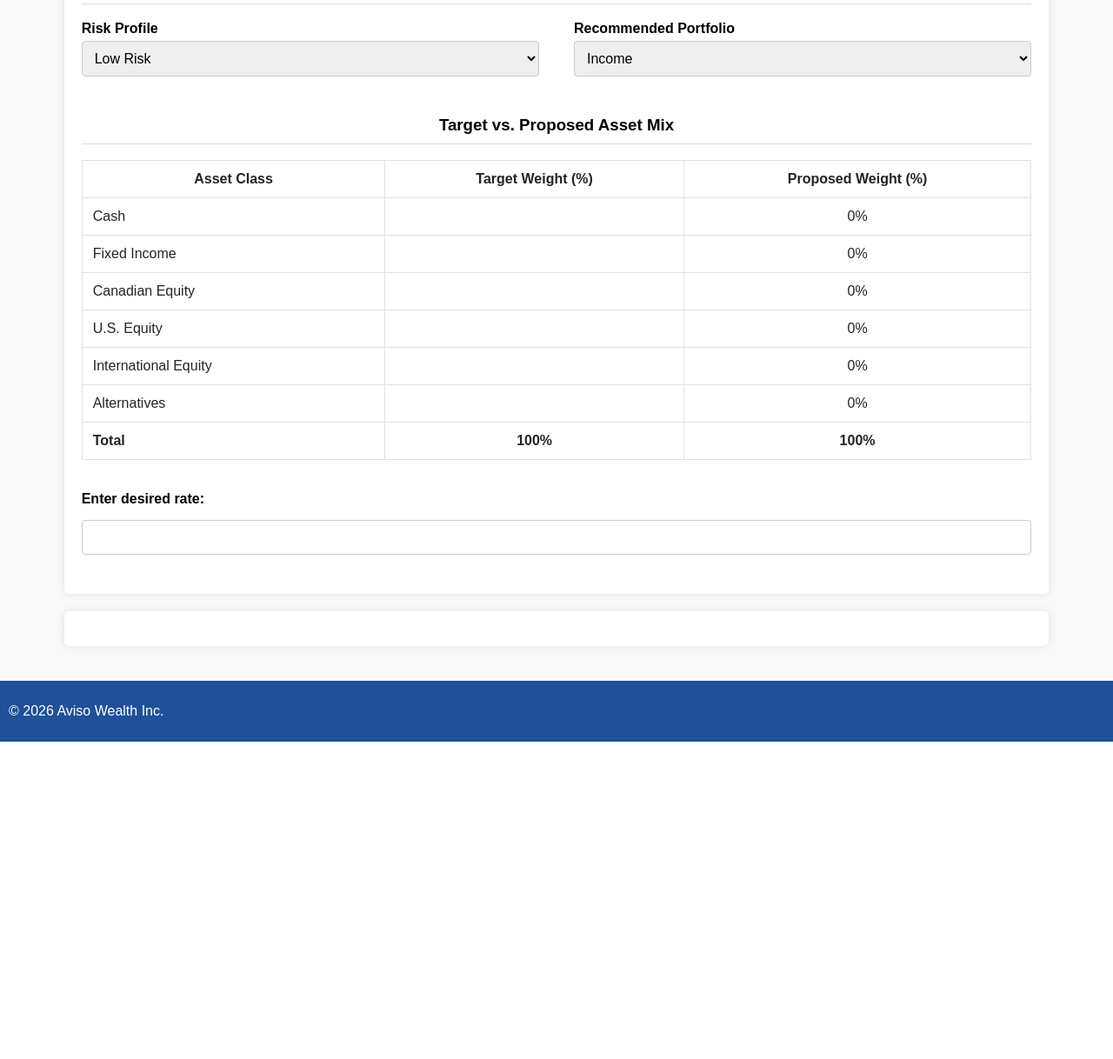
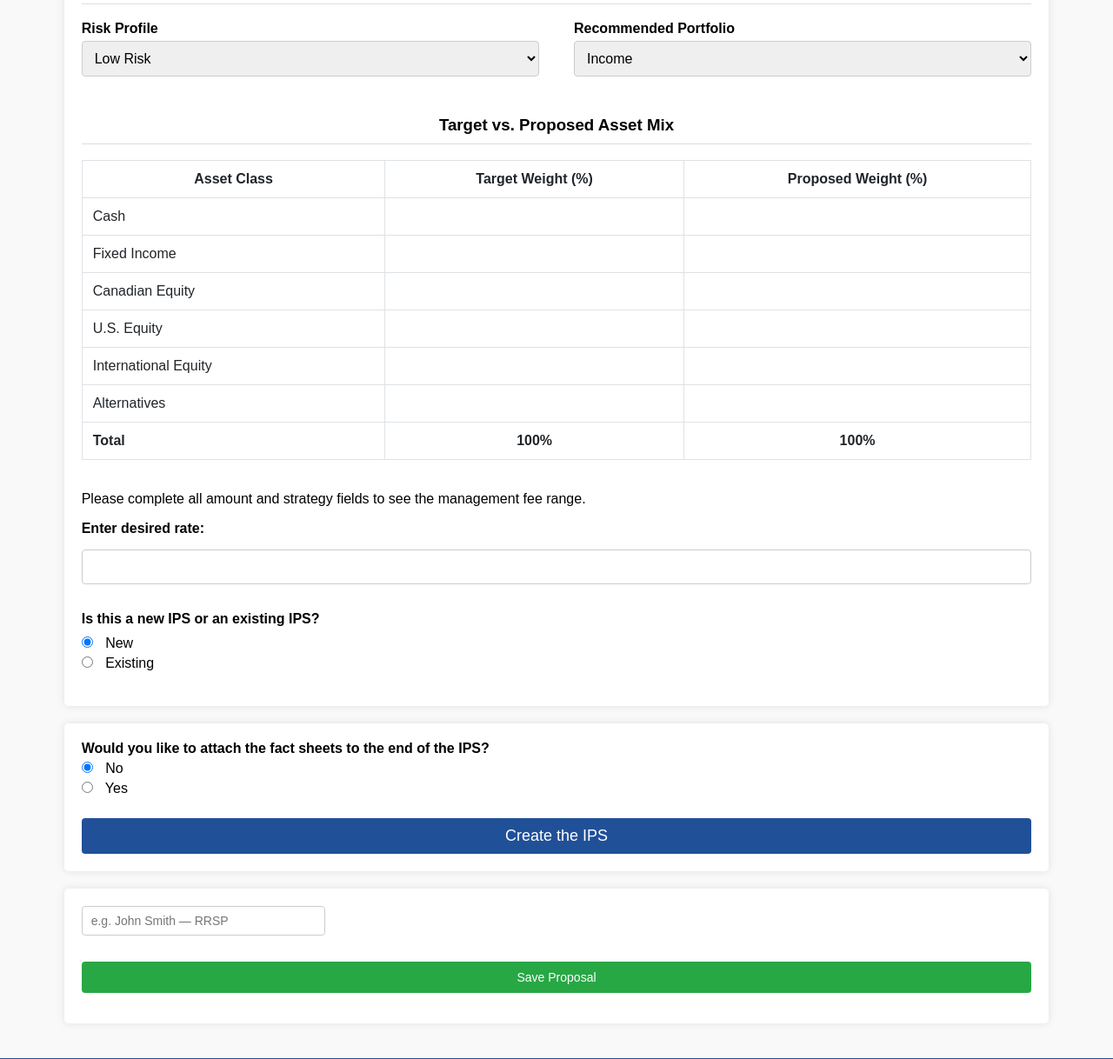
Before and after one commit to omarelassaad/ips-generator-web, a Django app: page /ips/choose_myself/ in a window 1280 px wide. Shown: the part 699-1917 px from the top of the page at 87% size. Before the commit the page ends 1552 px from the top, so only its background shows below. Run offline with Django 5.2, Linux system fonts and the light colour scheme; a user stored in the database is signed in; tables that the repository leaves empty hold one stand-in row (values such as "Sample post"); some libraries are stand-ins or nearby versions.

Commit message:
Fix proposal restore: show all sections and prevent JS crash
Three bugs after loading a saved proposal:

1. calculateWeights() was called before the fee range text was populated.
   It called canProceed() → isDesiredRateValid() which parsed fee-range-text
   with a regex — returning null on an empty string — causing null[1] TypeError.
   This crashed the restore IIFE before showCreateIpsButton() ran, leaving
   the Create IPS button permanently hidden.
   Fix: removed calculateWeights() from the restore; it is not needed here.

2. The async updateFeeRangeAndTrailer() callback called hideCreateIpsButton()
   when canProceed() returned false because ips_type radio was never set.
   Fix: infer ips_type from whether IPS changes text was saved (non-empty →
   Existing, empty → New) and set the radio before triggering the fetch.

3. The intermediate form sections (ips-type-section, client-managed-holdings,
   proceed-button) were never shown during restore, so the user had to click
   through every step manually even though all data was already filled in.
   Fix: show those sections directly in the restore, bypassing the step-by-step
   gating that only makes sense for a fresh session.

Also: explicitly check cmh-no when no CMH rows exist, so the No radio is
clearly set and clicking it later reliably fires its change handler.

Co-Authored-By: Claude Sonnet 4.6 <noreply@anthropic.com>

```diff
--- a/app/ips/templates/choose_myself.html
+++ b/app/ips/templates/choose_myself.html
@@ -980,14 +980,42 @@ document.getElementById('comments-box').addEventListener('input', function() {
         ? '$' + cmhAmt.toLocaleString('en-US', { minimumFractionDigits: 0, maximumFractionDigits: 0 })
         : '';
     });
-  }
-
-  // Recalculate totals and show action buttons
+  } else {
+    // Explicitly mark "No" so the CMH section stays collapsed
+    document.getElementById('cmh-no').checked = true;
+  }
+
+  // ── IPS type (New vs Existing) ────────────────────────────────────────────
+  // Infer from whether IPS changes text was saved. Not stored explicitly.
+  const hasIpsChanges = !!(special['IPS Changes'] && (special['IPS Changes'].strategy || '').trim());
+  if (hasIpsChanges) {
+    const ipsExisting = document.getElementById('ips-existing');
+    if (ipsExisting) ipsExisting.checked = true;
+    document.getElementById('ips-changes-section').style.display = 'block';
+  } else {
+    const ipsNew = document.getElementById('ips-new');
+    if (ipsNew) ipsNew.checked = true;
+  }
+
+  // ── Reveal the sections the user already completed ────────────────────────
+  // Do NOT call calculateWeights() here — it calls isDesiredRateValid() which
+  // parses the fee-range-text element; that text is empty until the async fee
+  // fetch completes, so the regex returns null and causes a crash that stops
+  // showCreateIpsButton() from ever running.
   calculatePercentages();
-  calculateWeights();
+
+  document.getElementById('ips-type-section').style.display = 'block';
+  document.getElementById('client-managed-holdings-section').style.display = 'block';
+  document.getElementById('proceed-button').style.display = 'block';
+
+  // Trigger the async fee calculation. The callback calls canProceed() — now
+  // that ips_type is set above, canProceed() will return true and the callback
+  // will leave the Create IPS button visible instead of hiding it.
   updateFeeRangeAndTrailer();
+
+  // Show Create IPS and Save Proposal buttons immediately so the user can act
+  // without having to re-click through every step.
   showCreateIpsButton();
-  document.getElementById('see-performance-button').style.display = 'block';
 })();
 
 document.addEventListener('DOMContentLoaded', function() {
```
